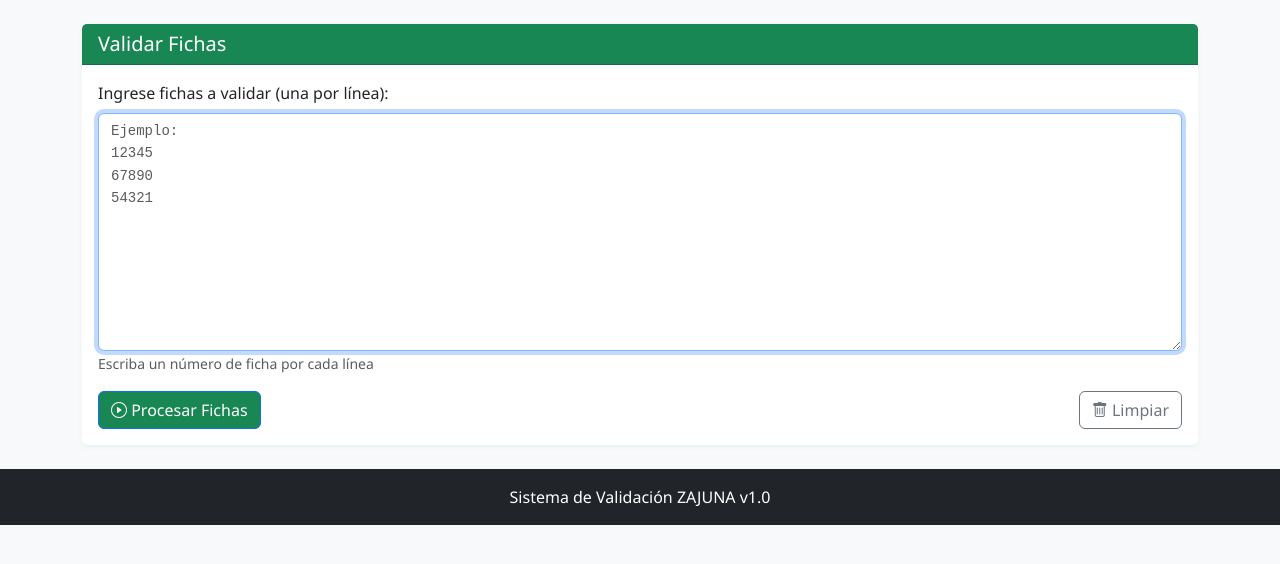
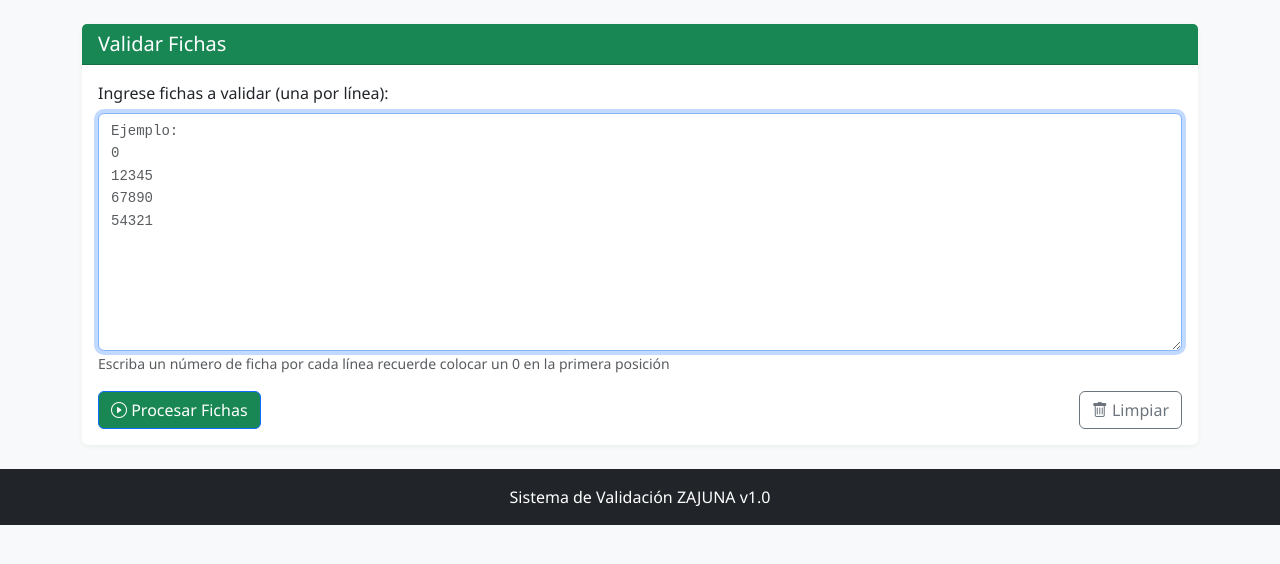
Before and after one commit to arielillo86/validadorLMS, a Flask app: page / in a window 1280 px wide. Shown: the part 56-620 px from the top of the page. Run offline with Flask 3, Linux system fonts and the light colour scheme.

Commit message:
Actualizado HTML para visualización de fichas

```diff
--- a/templates/ficha.html
+++ b/templates/ficha.html
@@ -1,6 +1,6 @@
 {% extends "base.html" %}
 
-{% block title %}Ficha {{ numero }} - ZAJUNA Validator{% endblock %}
+{% block title %}Ficha {{ numero }} - ZAJUNA Validador{% endblock %}
 
 {% block content %}
 <div class="container mt-4">
--- a/templates/index.html
+++ b/templates/index.html
@@ -14,8 +14,9 @@
                     Ingrese fichas a validar (una por línea):
                 </label>
                 <textarea class="form-control" id="fichas-input" name="fichas" rows="10"
-                    placeholder="Ejemplo:&#10;12345&#10;67890&#10;54321">{% if numbers %}{{ '\n'.join(numbers|map('string')) }}{% endif %}</textarea>
-                <small class="text-muted">Escriba un número de ficha por cada línea</small>
+                    placeholder="Ejemplo:&#10;0&#10;12345&#10;67890&#10;54321">{% if numbers %}{{ '\n'.join(numbers|map('string')) }}{% endif %}</textarea>
+                <small class="text-muted">Escriba un número de ficha por cada línea recuerde colocar un 0 en la primera
+                    posición</small>
             </div>
             <div class="d-flex justify-content-between">
                 <button type="submit" class="btn btn-primary bg-success">
@@ -78,7 +79,7 @@
         <div class="fichas-lista mb-3">
             {% for num in numbers %}
             <span
-                class="badge {% if num == current_number %}bg-primary bg-success{% else %}bg-secondary{% endif %} me-1 mb-1">
+                class="badge {% if num == current_ficha %}bg-primary bg-success{% else %}bg-secondary{% endif %} me-1 mb-1">
                 {{ num }}
             </span>
             {% endfor %}
```
